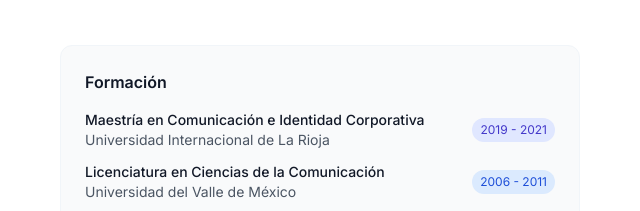
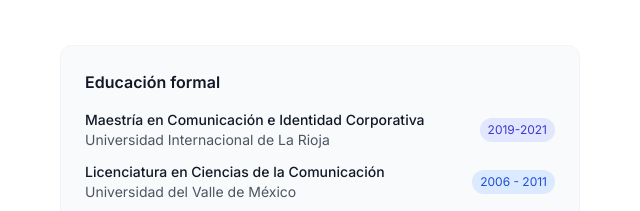
Before and after one commit to alejandrabarcena/revicv, a website: page index.html in a window 1280 px wide. Shown: the part 743-954 px from the top of the page, 612-1252 px from the left. Drawn offline with nearby package versions, Linux system fonts and the light colour scheme.

Commit message:
subir cambios

```diff
--- a/index.html
+++ b/index.html
@@ -294,7 +294,7 @@
           <div class="space-y-8">
             <!-- Education -->
             <div class="card-minimal bg-gray-50 p-6 rounded-xl">
-              <h3 class="font-semibold mb-4 text-gray-900">Formación</h3>
+              <h3 class="font-semibold mb-4 text-gray-900">Educación formal</h3>
               <div class="space-y-3 text-sm">
                 <div class="flex justify-between items-center">
                   <div>
@@ -308,7 +308,7 @@
                   <span
                     class="text-xs bg-indigo-100 text-indigo-700 px-2 py-1 rounded-full"
                   >
-                    2019 - 2021
+                    2019-2021
                   </span>
                 </div>
 
```
